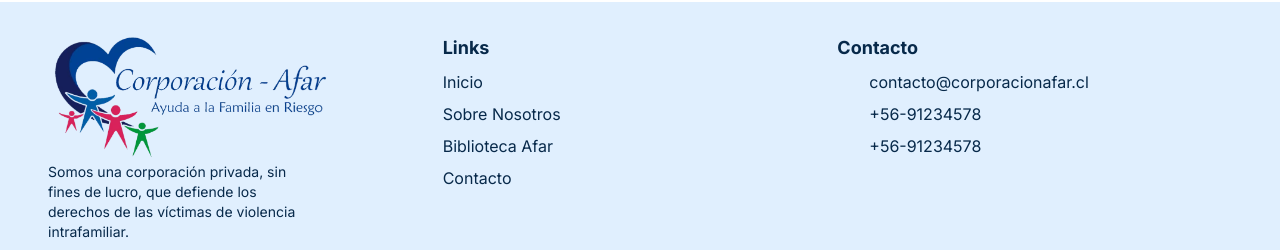
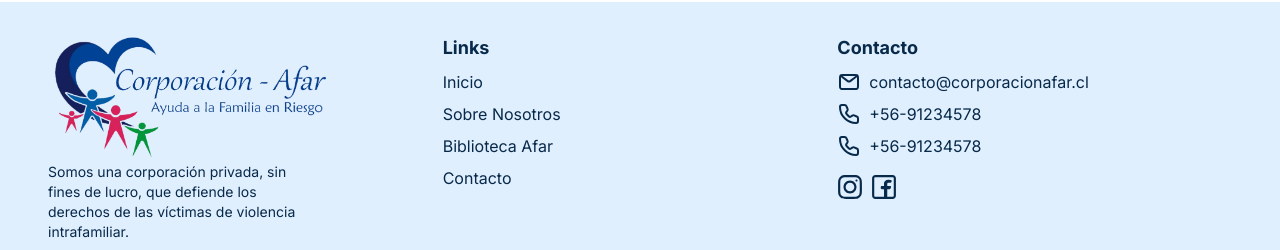
Before and after one commit to Ezfeik/corporacion-afar-website, a Next.js app: page / in a window 1280 px wide. Shown: the part 884-1134 px from the top of the page. Built offline with nearby package versions, Linux system fonts and the light colour scheme.

Commit message:
Add SocialNetwork component and change to prop names on icons

```diff
--- a/src/components/Footer.tsx
+++ b/src/components/Footer.tsx
@@ -1,14 +1,13 @@
-import React from 'react'
-import Link from 'next/link'
-import { logoAfar } from '@/constants/images'
-import { navLinks } from '@/constants/links'
-import InstagramIcon from './icons/Instagram'
-import FacebookIcon from './icons/Facebook'
-import Container from './Container'
-import PhoneIcon from './icons/Phone'
-import MailIcon from './icons/Mail'
+import React from 'react';
+import Link from 'next/link';
+import { logoAfar } from '@/constants/images';
+import { navLinks } from '@/constants/links';
+import Container from './Container';
+import PhoneIcon from './icons/Phone';
+import MailIcon from './icons/Mail';
+import SocialNetworks from './SocialNetworks';
 
-function Footer() {
+export function Footer() {
   return (
     <footer>
       <Container bgColorClass='bg-primary-100'>
@@ -24,38 +23,31 @@ function Footer() {
             <div className='mb-4 lg:mb-0'>
               <h2 className='text-lg font-bold mb-2'>Links</h2>
               <ul className='flex flex-col gap-2'>
-                { navLinks.map((link, index) => {
+                {navLinks.map((link, index) => {
                   return (
                     <li key={index}>
                       <Link href={link.href}>
                         {link.name}
                       </Link>
                     </li>
-                  )
-                }) }
+                  );
+                })}
               </ul>
             </div>
             <div>
               <h2 className='text-lg font-bold mb-2'>Contacto</h2>
               <ul className='flex flex-col gap-2 mb-4'>
                 <li className='flex flex-row gap-2'>
-                  <MailIcon color={'stroke-primary-950'} width={24} height={24} />contacto@corporacionafar.cl
+                  <MailIcon colorClass={'stroke-primary-950'} width={24} height={24} />contacto@corporacionafar.cl
                 </li>
                 <li className='flex flex-row gap-2'>
-                  <PhoneIcon color={'stroke-primary-950'} width={24} height={24} />+56-91234578
+                  <PhoneIcon colorClass={'stroke-primary-950'} width={24} height={24} />+56-91234578
                 </li>
                 <li className='flex flex-row gap-2'>
-                  <PhoneIcon color={'stroke-primary-950'} width={24} height={24} />+56-91234578
+                  <PhoneIcon colorClass={'stroke-primary-950'} width={24} height={24} />+56-91234578
                 </li>
               </ul>
-              <div className='flex flex-row gap-2'>
-                <Link href='https://www.instagram.com/corporacion_afar/' target='_blank'>
-                  <InstagramIcon color={'fill-primary-950'} width={26} height={26} />
-                </Link>
-                <Link href='https://www.facebook.com/corporacionafar/' target='_blank'>
-                  <FacebookIcon color={'fill-primary-950'} width={26} height={26} />
-                </Link>
-              </div>
+              <SocialNetworks fillColorClass="fill-primary-950" />
             </div>
           </div>
           <div className="max-w-[1440px] text-gray-500 mx-auto text-sm py-4">
@@ -64,7 +56,7 @@ function Footer() {
         </>
       </Container>
     </footer>
-  )
+  );
 }
 
-export default Footer
+export default Footer;
```
